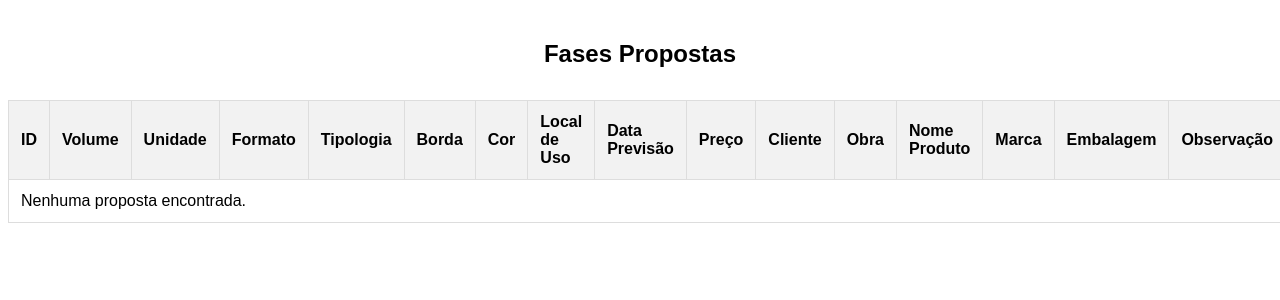
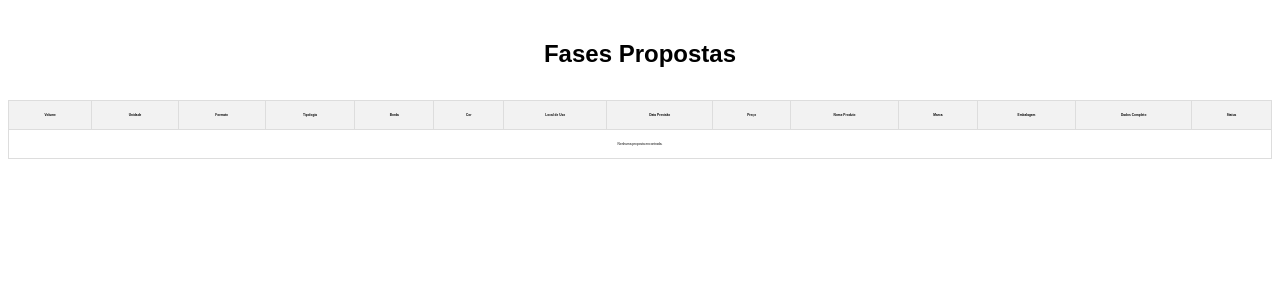
Before and after one commit to ruanbertan-cmd/projeto_Sistema_proposta, a PHP site: page /Proposta_fases.php in a window 1280 px wide. Shown: the part 48-348 px from the top of the page. Run offline with PHP 8.4, Linux system fonts and the light colour scheme; data that the repository does not hold is empty.

Commit message:
fix: corrigindo dados mostrados na tabela de fases

```diff
--- a/Proposta_fases.php
+++ b/Proposta_fases.php
@@ -1,8 +1,8 @@
 <?php
 include_once('conexao.php');
 
-// Consulta todos os registros da tabela
-$sql = "SELECT * FROM formulario ORDER BY id DESC";
+// Consulta os registros da tabela detalhados abaixo:
+$sql = "SELECT volume,unidade_medida,formato,tipologia,borda,cor,local_uso,data_previsao,preco,nome_produto,marca,embalagem FROM formulario ORDER BY id DESC";
 $result = mysqli_query($conexao, $sql);
 
 ?>
@@ -28,9 +28,10 @@ $result = mysqli_query($conexao, $sql);
 
     <main class="main_proposta_fases">
     <h1>Fases Propostas</h1>
-    <table>
+
+    <table class="tabela_propostas">
+
         <tr>
-            <th>ID</th>
             <th>Volume</th>
             <th>Unidade</th>
             <th>Formato</th>
@@ -40,12 +41,12 @@ $result = mysqli_query($conexao, $sql);
             <th>Local de Uso</th>
             <th>Data Previsão</th>
             <th>Preço</th>
-            <th>Cliente</th>
-            <th>Obra</th>
             <th>Nome Produto</th>
             <th>Marca</th>
             <th>Embalagem</th>
-            <th>Observação</th>
+            <th>Dados Completo</th>
+            <th>Status</th>
+
         </tr>
         <?php
         if(mysqli_num_rows($result) > 0){
@@ -60,6 +61,7 @@ $result = mysqli_query($conexao, $sql);
             echo "<tr><td colspan='16'>Nenhuma proposta encontrada.</td></tr>";
         }
         ?>
+
     </table>
     </main>
 </body>
--- a/proposta_cadastro.php
+++ b/proposta_cadastro.php
@@ -97,7 +97,7 @@ if (isset($_POST['botaoEnviar'])) {
                 <input type="text" name="cliente" placeholder="Ex: Ruan, Maria, João, etc">
             </div>
             <div class="entrada_formulario">
-                <label for="obra">Nome obra (se houver)</label>
+                <label for="obra">Nome obra</label>
                 <input type="text" name="obra" placeholder="Ex: Edifício Tal, Casa Tal, etc">
             </div>
             <div class="entrada_formulario">
@@ -106,7 +106,7 @@ if (isset($_POST['botaoEnviar'])) {
             </div>
             <div class="entrada_formulario">
                 <label for="marca">Marca sugerida</label>
-                <input type="text" name="marca" placeholder="Ex: Eliane, Decortiles, Elizabeth, etc">
+                <input type="text" name="marca" placeholder="Ex: Eliane, Decortiles, Elizabeth, Eliane Floor, etc">
             </div>
             <div class="entrada_formulario">
                 <label for="embalagem">Embalagem especial</label>
--- a/style.css
+++ b/style.css
@@ -21,7 +21,7 @@ h1 {
     flex-direction: row;
     align-items: center;
     margin-top: 1rem;
-    background-color: rgb(202, 202, 202);
+    background-color: #f2f2f2;
     padding: 1rem;
     border-radius: 20px;
     font-size: 1rem;
@@ -92,20 +92,21 @@ ul li a:hover {
   background-color: #111111;
 }
 
-
-table {
+.tabela_propostas {
     width: 100%;
     border-collapse: collapse;
     margin-top: 2rem;
-    font-size: 1rem;
 }
-table, th, td {
+.tabela_propostas, th, td {
     border: 1px solid #ddd;
+
 }
 th, td {
     padding: 0.75rem;
-    text-align: left;
+    text-align: center;
+    font-size: 0.2rem;
 }
 th {
     background-color: #f2f2f2;
+    width: auto;
 }
```
